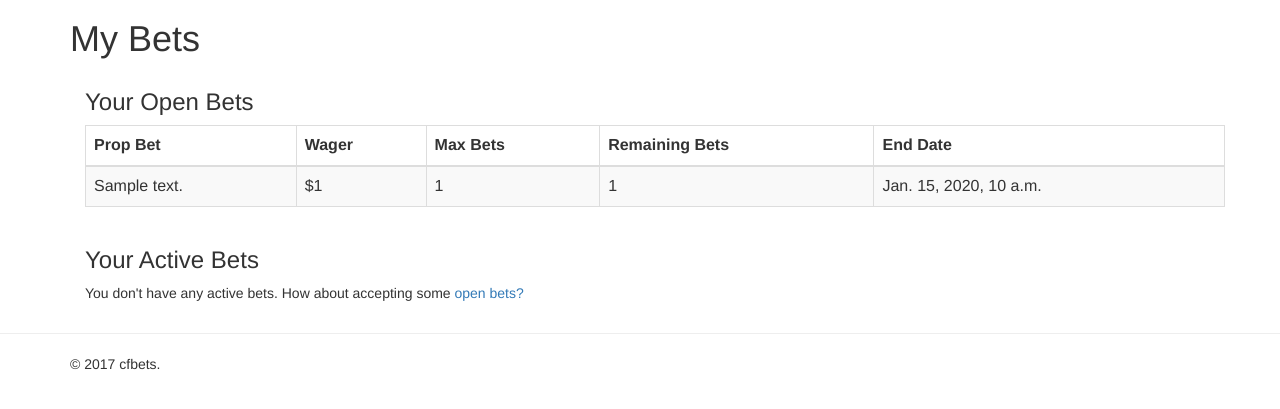
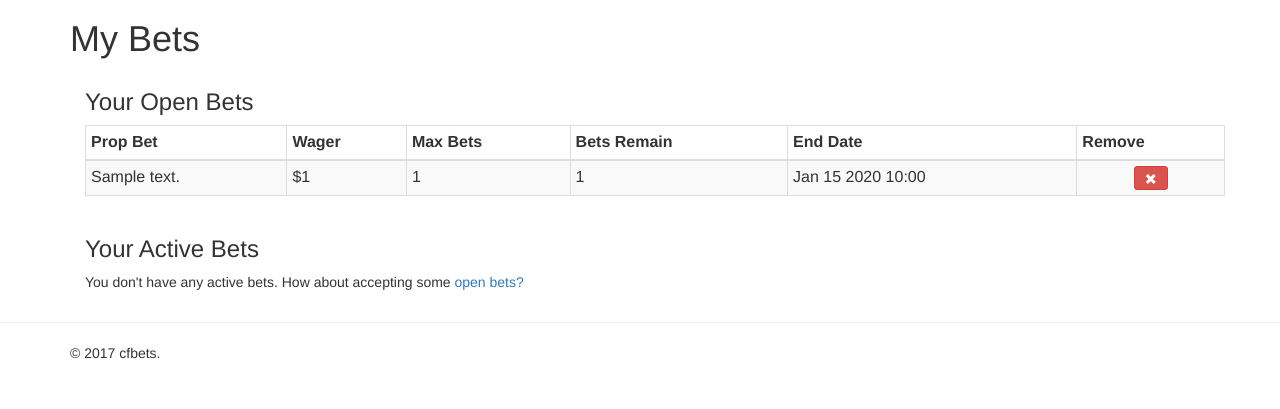
Before and after one commit to joshpelkey/cfbets, a Django app: page /bets/my_bets/ in a window 1280 px wide. Shown: the part 51-460 px from the top of the page. Run offline with Django 3.2, Linux system fonts and the light colour scheme; a user stored in the database is signed in; tables that the repository leaves empty hold one stand-in row (values such as "Sample post"); some libraries are stand-ins or nearby versions.

Commit message:
add ability to remove prop bet

```diff
--- a/cfbets/bets/templates/bets/base_all_bets.html
+++ b/cfbets/bets/templates/bets/base_all_bets.html
@@ -8,7 +8,7 @@
 			<h3>Active Bets</h3>
 			{% if all_active_bets %}
 				<p>Currently active bets across all users. These don't have a winner marked yet.</p>
-				<table class="table table-striped table-bordered">
+				<table class="table table-striped table-bordered table-condensed">
 					<thead>
 					  <tr>
 						<th>Proposer</th>
@@ -36,7 +36,7 @@
 			<h3>Past Accepted Bets</h3>
 			{% if all_accepted_bets %}
 				<p>All past accepted bets. These are accepted bets that have a winner marked (aka closed).</p>
-				<table class="table table-striped table-bordered">
+				<table class="table table-striped table-bordered table-condensed">
 					<thead>
 					  <tr>
 						<th>Proposer</th>
--- a/cfbets/bets/templates/bets/base_my_bets.html
+++ b/cfbets/bets/templates/bets/base_my_bets.html
@@ -8,14 +8,15 @@
 		<div class="container">
 			<h3>Your Open Bets</h3>
 			{% if your_open_bets %}
-				<table class="table table-striped table-bordered">
+				<table class="table table-striped table-bordered table-condensed">
 					<thead>
 					  <tr>
 						<th>Prop Bet</th>
 						<th>Wager</th>
 						<th>Max Bets</th>
-						<th>Remaining Bets</th>
+						<th>Bets Remain</th>
 						<th>End Date</th>
+						<th>Remove</th>
 					  </tr>
 					</thead>
 					<tbody>
@@ -25,7 +26,12 @@
 							<td>${{ bet.prop_wager }}</td>
 							<td>{{ bet.max_wagers }}</td>
 							<td>{{ bet.remaining_wagers }}</td>
-							<td>{{ bet.end_date }}</td>
+							<td>{{ bet.end_date|date:"M d Y H:i" }}</td>
+							<td style="text-align: center; vertical-align: middle">
+								<a href="#" data-href="/bets/remove_prop_bet?id={{ bet.id }}" data-target="#removeBet" data-toggle="modal" data-id="{{ bet.prop_text }}" title="Remove prop bet" class="btn btn-danger btn-sm open-RemoveBet">
+									<span class="glyphicon glyphicon-remove"></span>
+								</a>
+							</td>
 						</tr>
 					{% endfor %}
 					</tbody>
@@ -62,4 +68,37 @@
 			{% endif %}
 		</div>
     </div>
+
+
+	<!-- Place Bets form modal -->
+	<div class="modal fade" id="removeBet" tabindex="-1" role="dialog" aria-labelledby="RemoveBet">
+		<div class="modal-dialog" role="document">
+			<div class="modal-content">
+				<div class="modal-header">
+					<button type="button" class="close" data-dismiss="modal" aria-label="Close"><span aria-hidden="true">&times;</span></button>
+					<h4 class="modal-title" id="RemoveBet">Remove Bet</h4>
+				</div>
+				<div class="modal-body">
+					<p>Remove your prop bet "<strong><span id="betId"></span></strong>"?</p>
+					<p><small>Note: Any active bets against this prop will remain active.</small></p>
+				</div>
+				<div class="modal-footer">
+					<button type="button" class="btn btn-default" data-dismiss="modal">Close</button>
+					<a class="btn btn-danger">Remove Bet</a>
+				</div>
+			</div>
+		</div>
+	</div>
+
 {% endblock %}
+
+{% block morejs %}
+	$('#removeBet').on('show.bs.modal', function (e) {
+		// get the bet text and place it in the modal
+		var betText = $(e.relatedTarget).attr('data-id');
+		$("#betId").html(betText);
+
+		// get the href link with bet id and place it in the href
+		$(this).find('.btn-danger').attr('href', $(e.relatedTarget).data('href'));
+	});
+{% endblock %}
--- a/cfbets/bets/templates/bets/base_open_bets.html
+++ b/cfbets/bets/templates/bets/base_open_bets.html
@@ -7,14 +7,14 @@
 		<div class="container">
 			{% if open_bets %}
 				<p>These are all the open bets from other users. Accept these bets with reckless abandon.<p>
-				<table class="table table-striped table-bordered">
+				<table class="table table-striped table-bordered table-condensed">
 					<thead>
 					  <tr>
 						<th>User</th>
 						<th>Prop Bet</th>
 						<th>Wager</th>
 						<th>Max Bets</th>
-						<th>Remaining Bets</th>
+						<th>Bets Remain</th>
 						<th>End Date</th>
 					  </tr>
 					</thead>
@@ -26,7 +26,7 @@
 							<td>${{ bet.prop_wager }}</td>
 							<td>{{ bet.max_wagers }}</td>
 							<td>{{ bet.remaining_wagers }}</td>
-							<td>{{ bet.end_date }}</td>
+							<td>{{ bet.end_date|date:"M d Y H:i" }}</td>
 						</tr>
 					{% endfor %}
 					</tbody>
--- a/cfbets/bets/urls.py
+++ b/cfbets/bets/urls.py
@@ -24,5 +24,6 @@ urlpatterns = [
     url(r'^open_bets/', views.open_bets),
     url(r'^all_bets/', views.all_bets),
     url(r'^process_place_bets/(?P<next_url>.*$)', views.place_bets_form_process, name='place_bets_form_process'),
+    url(r'^remove_prop_bet/', views.remove_prop_bet),
     url(r'^admin_bets/', views.admin_bets),
 ]
--- a/cfbets/bets/views.py
+++ b/cfbets/bets/views.py
@@ -47,6 +47,7 @@ def all_bets(request):
 
 	return render(request, 'bets/base_all_bets.html', {'nbar': 'all_bets', 'all_active_bets': all_active_bets, 'all_accepted_bets': all_accepted_bets})
 
+@login_required(login_url='/login/')
 def place_bets_form_process(request, next_url):
 	if request.method == 'POST':
 		form = PlaceBetsForm(request.POST)
@@ -78,6 +79,49 @@ def place_bets_form_process(request, next_url):
 	return HttpResponseRedirect('/bets/my_bets')
 
 
+@login_required(login_url='/login/')
+def remove_prop_bet(request):
+	if request.method == 'GET' and 'id' in request.GET:
+		# get the prop id from the get request
+		bet_id = request.GET['id']
+
+		# make sure it's an int
+		try:
+			int(bet_id)
+			is_int = True
+
+		except ValueError:
+			is_int = False
+
+		if is_int:
+
+			# figure out if this user can modify this bet id
+			try:
+				prop_bet = ProposedBet.objects.get(id=bet_id)
+			except ProposedBet.DoesNotExist:
+				prop_bet = None
+
+			if prop_bet and request.user == prop_bet.user:
+				# ok this user owns this prop, let them 'delete' it by setting remaining bets to zero
+				prop_bet.remaining_wagers = 0
+				prop_bet.save(update_fields=['remaining_wagers'])
+
+				# send a message over that the bet is removed
+				messages.success(request, 'Bet removed succesfully.')
+
+			else:
+				# send a message over that there was an error
+				messages.error(request, 'You don\'t have permission to modify this bet.')
+
+		else:
+			# send a message over that there was an error
+			messages.error(request, 'Bet ID must be an integer.')
+	else:
+		# send a message over that there was an error
+		messages.error(request, 'Something went wrong. Try again.')
+
+	return HttpResponseRedirect('/bets/my_bets')
+
 @staff_member_required(login_url='/')
 def admin_bets(request):
 	return render(request, 'bets/base_admin_bets.html', {'nbar': 'admin_bets'})
--- a/cfbets/templates/base.html
+++ b/cfbets/templates/base.html
@@ -206,6 +206,9 @@
 					});
 					return false;
 					});
+
+				{% block morejs %}
+				{% endblock %}
 			});
 		</script>
 
```
